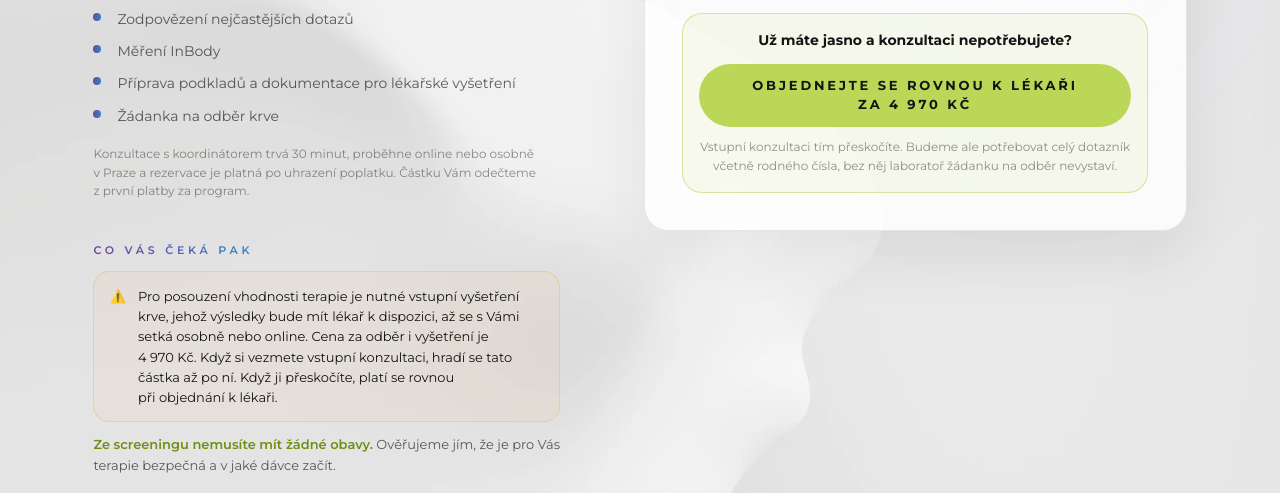
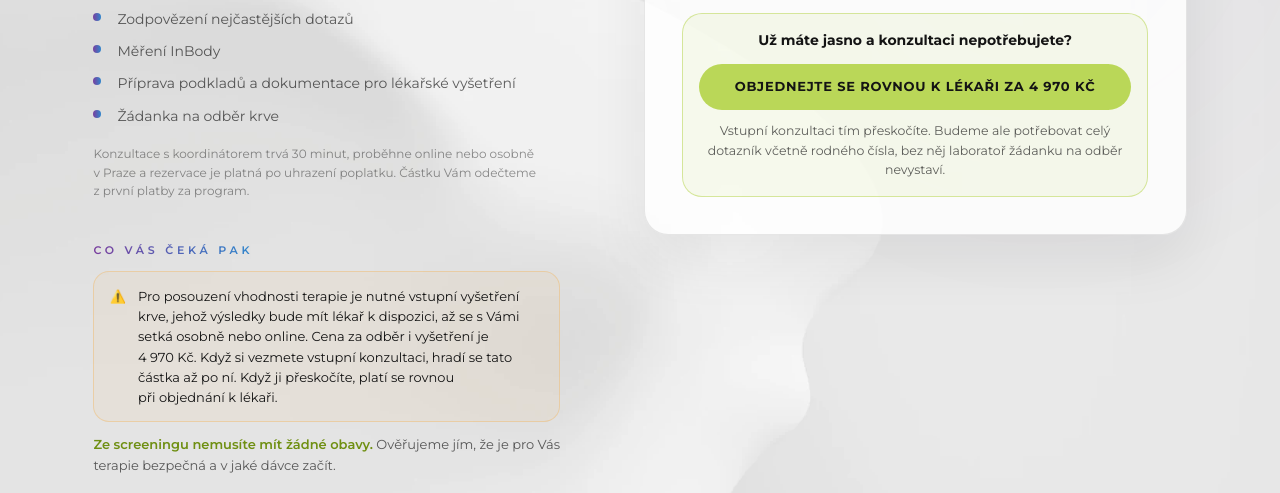
Before and after one commit to menthole1986/aeternum-booking, a plain HTML site: page index.html in a window 1280 px wide. Shown: the part 307-800 px from the top of the page. Drawn offline with Linux system fonts and the light colour scheme.

Commit message:
Zkratka: uzsi proklad v tlacitku, citelnejsi text pod nim
Co-Authored-By: Claude Opus 5 <noreply@anthropic.com>

```diff
--- a/index.html
+++ b/index.html
@@ -171,7 +171,9 @@ h3.grad,.h3grad{display:block;width:fit-content;align-self:flex-start;background
   border:1.5px solid rgba(186,215,88,.55);border-radius:20px;background:rgba(186,215,88,.1);text-align:center}
 .skip-head{font-size:clamp(14px,calc(.95*var(--u)),calc(18px*var(--k)));font-weight:700;color:var(--ink);margin-bottom:clamp(12px,calc(1*var(--u)),calc(16px*var(--k)))}
 .skip .btn{width:100%;white-space:normal;height:auto;min-height:clamp(46px,calc(2.8*var(--u)),calc(54px*var(--k)));padding:12px 18px}
-.skip .fine{margin-top:clamp(10px,calc(.9*var(--u)),calc(14px*var(--k)))}
+.skip .btn{letter-spacing:.06em}
+.skip .fine{margin-top:clamp(10px,calc(.9*var(--u)),calc(14px*var(--k)));
+  color:var(--muted);font-size:clamp(12.5px,calc(.86*var(--u)),calc(16px*var(--k)))}
 .payopt{border:1px solid var(--line2);border-radius:20px;padding:clamp(16px,calc(1.3*var(--u)),calc(24px*var(--k)))}
 .payopt + .paysep{display:flex;align-items:center;gap:14px;margin:14px 0;color:var(--dim);font-size:clamp(10px,calc(.7*var(--u)),calc(12px*var(--k)));letter-spacing:.24em;font-weight:700}
 .paysep::before,.paysep::after{content:"";flex:1;height:1px;background:var(--line)}
```
